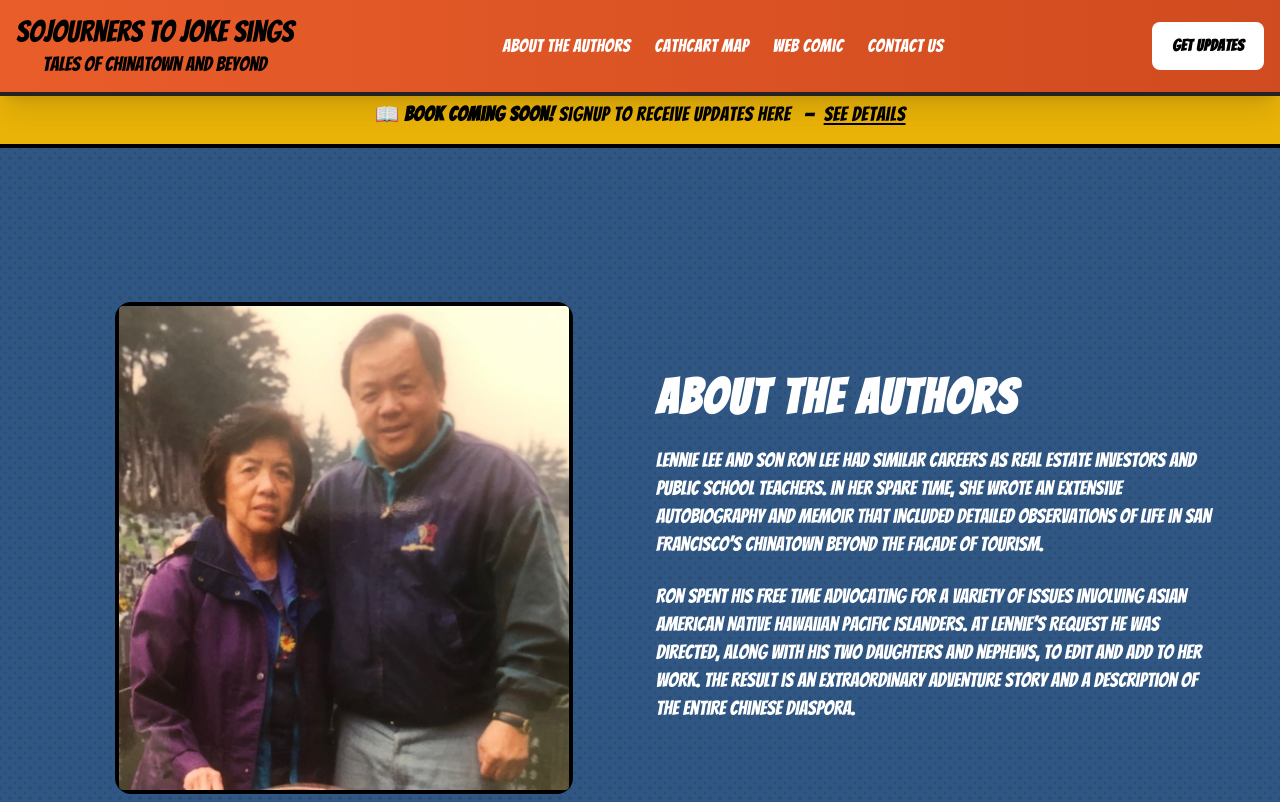
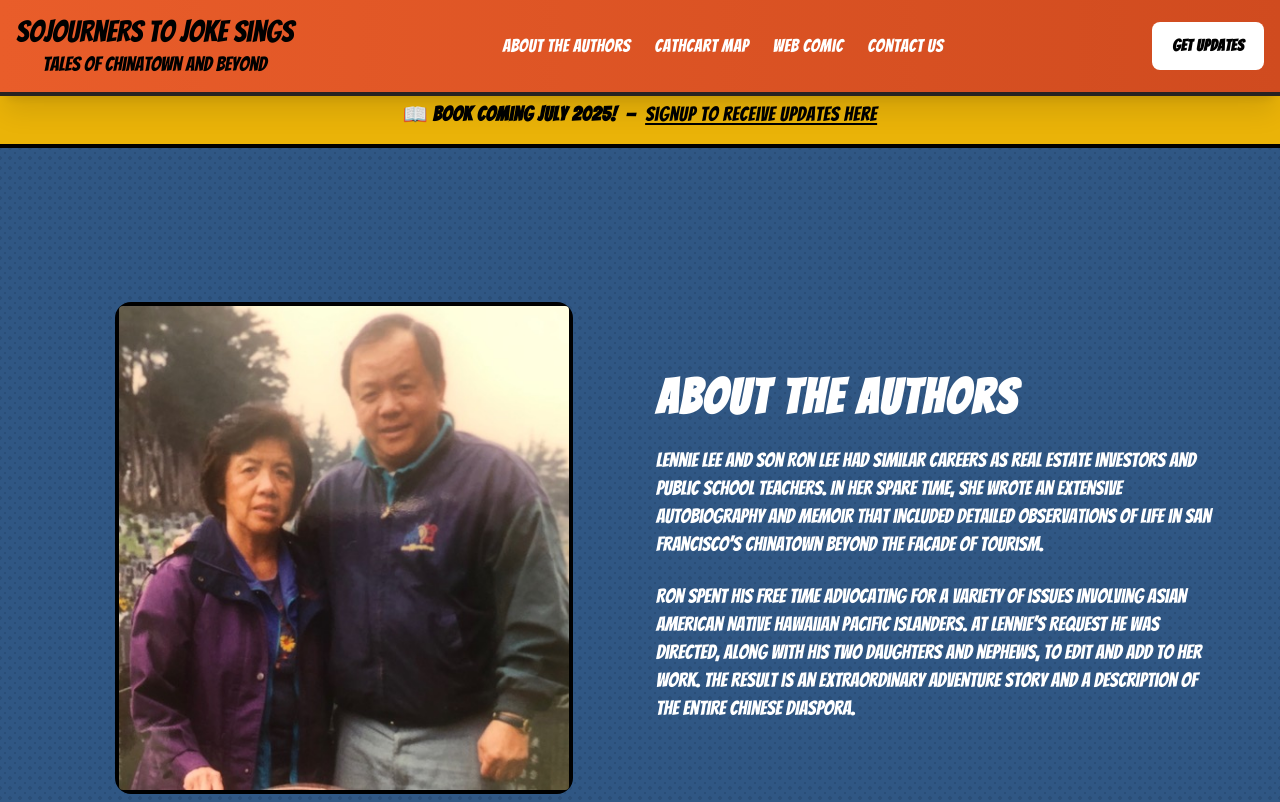
Before and after one commit to alison2686/book-map, a Next.js app: page / in a window 1280 px wide. Shown: the top 802 px of the page. Built offline with nearby package versions, Linux system fonts and the light colour scheme.

Commit message:
Book coming July 2025

```diff
--- a/src/components/about/index.tsx
+++ b/src/components/about/index.tsx
@@ -17,13 +17,13 @@ const AboutCard = () => {
       {' '}
       {/* Info Banner */}
       <div className='w-full bg-eventYellow border-y-4 border-black py-4 px-6 text-center font-comic text-black text-base sm:text-lg md:text-xl tracking-wide'>
-        📖 <strong>Book Coming soon!</strong> Signup to receive updates here
+        📖 <strong>Book Coming July 2025!</strong>
         &nbsp; — &nbsp;
         <a
           href='/Contact'
           className='underline underline-offset-2 hover:text-electricBlue transition-colors '
         >
-          see details
+          Signup to receive updates here
         </a>
       </div>
       <div className='w-full bg-electricBlue text-white comic-dots px-4 sm:px-6 lg:px-8 py-12 min-h-screen flex items-center justify-center'>
```
